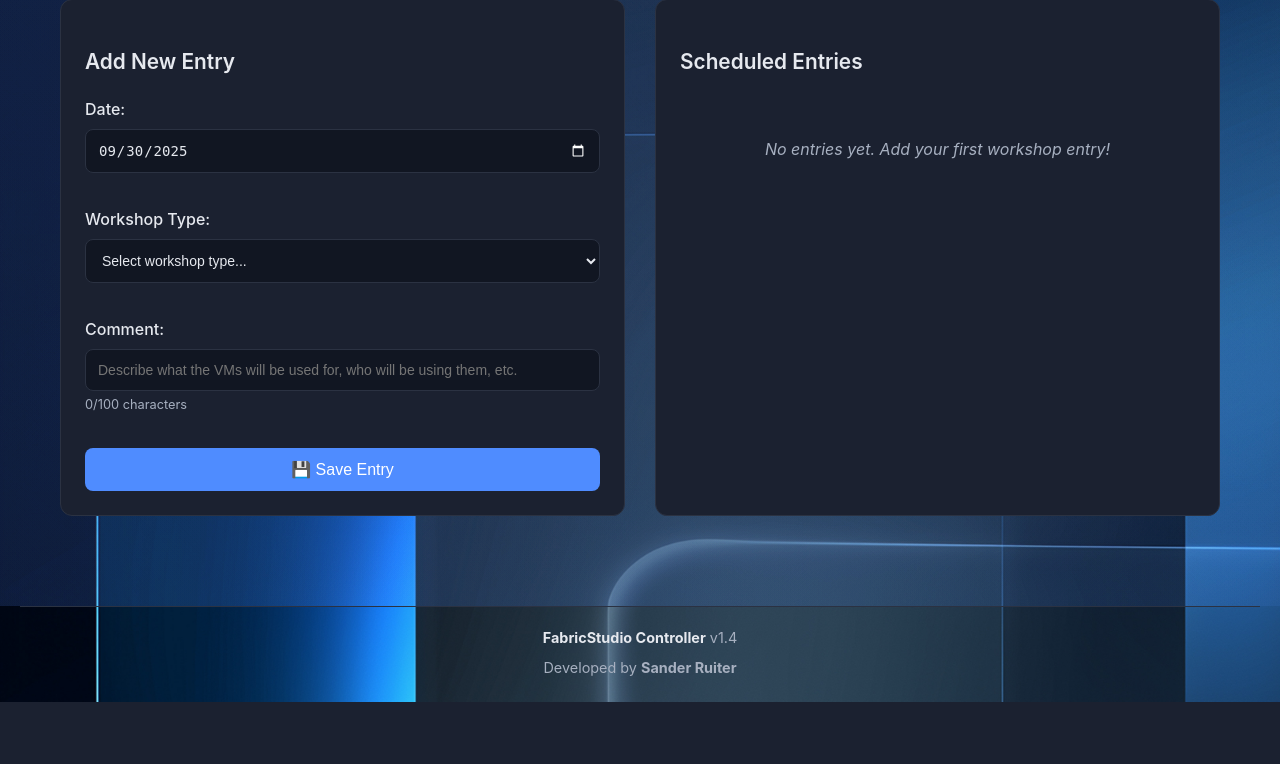
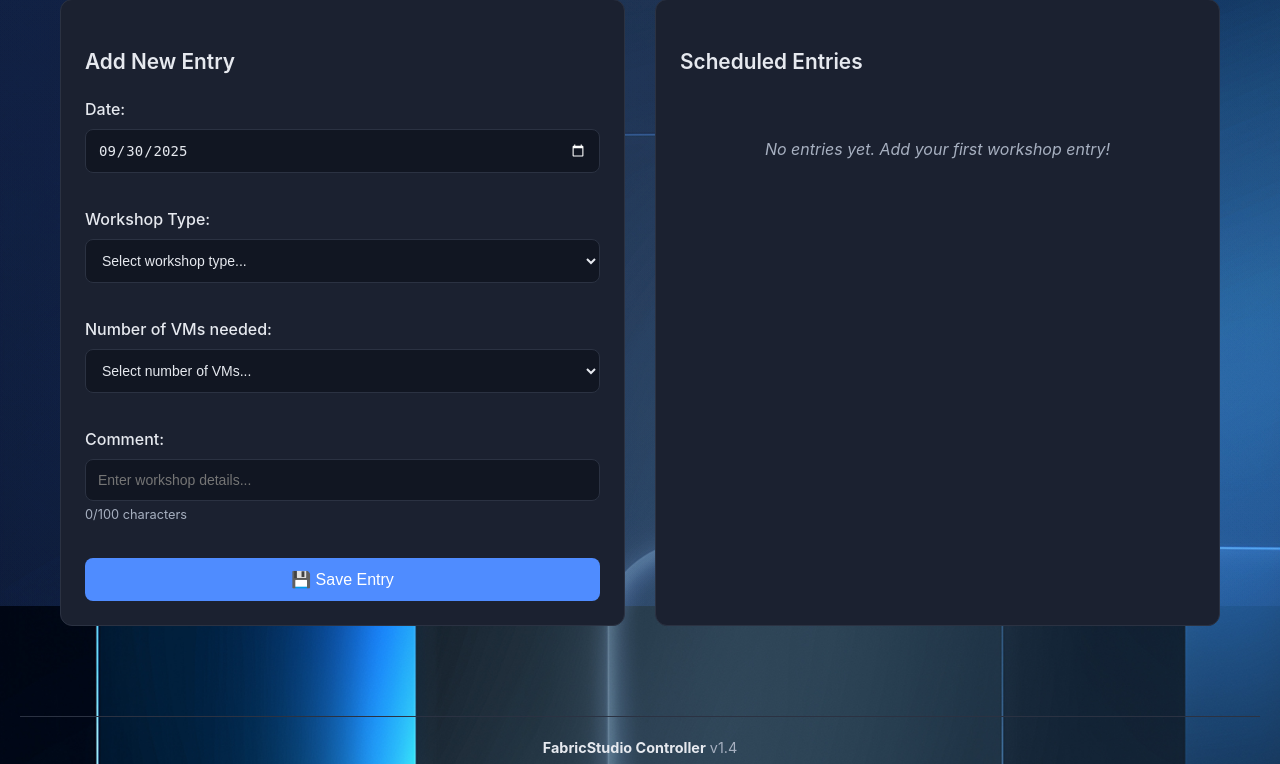
Before and after one commit to s-ruiter/FabricStudioController, a Flask app: page /planning in a window 1280 px wide. Shown: the part 194-958 px from the top of the page. Before the commit the page ends 896 px from the top, so only its background shows below. Run offline with Flask 3, Linux system fonts and the light colour scheme.

Commit message:
Add VM count field to workshop planning
- Removed default placeholder text from comment field
- Added VM count dropdown (1-20 VMs) to planning form
- Updated data structure to include vmCount field
- Display VM count in planning page entries with 📊 icon
- Show VM count in main page upcoming workshops overview
- Updated form validation to require VM count selection
- Enhanced workshop display with VM requirements visibility

```diff
--- a/templates/index.html
+++ b/templates/index.html
@@ -490,6 +490,7 @@
                         <div style="padding: 12px; background: var(--elev-1); border-radius: 6px; border-left: 4px solid var(--accent);">
                             <div style="font-weight: 600; color: var(--accent); margin-bottom: 4px;">FAZ Workshop</div>
                             <div style="font-size: 0.9rem; color: var(--text-primary); margin-bottom: 4px;">${date}</div>
+                            <div style="font-size: 0.85rem; color: var(--accent); font-weight: 600; margin-bottom: 4px;">📊 ${firstFaz.vmCount || 0} VM${firstFaz.vmCount !== 1 ? 's' : ''} needed</div>
                             <div style="font-size: 0.85rem; color: var(--text-secondary); line-height: 1.4;">${firstFaz.comment}</div>
                         </div>
                     `;
@@ -513,6 +514,7 @@
                         <div style="padding: 12px; background: var(--elev-1); border-radius: 6px; border-left: 4px solid var(--accent);">
                             <div style="font-weight: 600; color: var(--accent); margin-bottom: 4px;">FAD/FWB Workshop</div>
                             <div style="font-size: 0.9rem; color: var(--text-primary); margin-bottom: 4px;">${date}</div>
+                            <div style="font-size: 0.85rem; color: var(--accent); font-weight: 600; margin-bottom: 4px;">📊 ${firstFad.vmCount || 0} VM${firstFad.vmCount !== 1 ? 's' : ''} needed</div>
                             <div style="font-size: 0.85rem; color: var(--text-secondary); line-height: 1.4;">${firstFad.comment}</div>
                         </div>
                     `;
--- a/templates/planning.html
+++ b/templates/planning.html
@@ -266,8 +266,34 @@
                         </select>
                     </div>
                     <div class="form-group">
+                        <label for="vm-count">Number of VMs needed:</label>
+                        <select id="vm-count" name="vm_count" required>
+                            <option value="">Select number of VMs...</option>
+                            <option value="1">1 VM</option>
+                            <option value="2">2 VMs</option>
+                            <option value="3">3 VMs</option>
+                            <option value="4">4 VMs</option>
+                            <option value="5">5 VMs</option>
+                            <option value="6">6 VMs</option>
+                            <option value="7">7 VMs</option>
+                            <option value="8">8 VMs</option>
+                            <option value="9">9 VMs</option>
+                            <option value="10">10 VMs</option>
+                            <option value="11">11 VMs</option>
+                            <option value="12">12 VMs</option>
+                            <option value="13">13 VMs</option>
+                            <option value="14">14 VMs</option>
+                            <option value="15">15 VMs</option>
+                            <option value="16">16 VMs</option>
+                            <option value="17">17 VMs</option>
+                            <option value="18">18 VMs</option>
+                            <option value="19">19 VMs</option>
+                            <option value="20">20 VMs</option>
+                        </select>
+                    </div>
+                    <div class="form-group">
                         <label for="planning-comment">Comment:</label>
-                        <input type="text" id="planning-comment" name="comment" placeholder="Describe what the VMs will be used for, who will be using them, etc." maxlength="100" required>
+                        <input type="text" id="planning-comment" name="comment" placeholder="Enter workshop details..." maxlength="100" required>
                         <div style="font-size: 0.8rem; color: var(--text-secondary); margin-top: 4px;">
                             <span id="char-count">0</span>/100 characters
                         </div>
@@ -326,6 +352,9 @@
                         <button class="delete-btn" onclick="deleteEntry(${index})">🗑️ Delete</button>
                     </div>
                     <div class="entry-workshop">${entry.workshopType || 'Unknown Workshop'}</div>
+                    <div class="entry-vm-count" style="margin: 8px 0; font-weight: 600; color: var(--accent);">
+                        📊 ${entry.vmCount || 0} VM${entry.vmCount !== 1 ? 's' : ''} needed
+                    </div>
                     <p class="entry-comment">${entry.comment}</p>
                 </div>
             `).join('');
@@ -378,11 +407,12 @@
             }
         }
 
-        function addEntry(date, workshopType, comment) {
+        function addEntry(date, workshopType, vmCount, comment) {
             const newEntry = {
                 id: Date.now(),
                 date: date,
                 workshopType: workshopType,
+                vmCount: parseInt(vmCount),
                 comment: comment,
                 created: new Date().toISOString()
             };
@@ -399,9 +429,10 @@
 
             const date = document.getElementById('planning-date').value;
             const workshopType = document.getElementById('workshop-type').value;
+            const vmCount = document.getElementById('vm-count').value;
             const comment = document.getElementById('planning-comment').value.trim();
 
-            if (!date || !workshopType || !comment) {
+            if (!date || !workshopType || !vmCount || !comment) {
                 showStatus('Please fill in all fields', 'error');
                 return;
             }
@@ -413,7 +444,7 @@
                 return;
             }
 
-            addEntry(date, workshopType, comment);
+            addEntry(date, workshopType, vmCount, comment);
 
             // Clear form
             document.getElementById('planning-form').reset();
```
